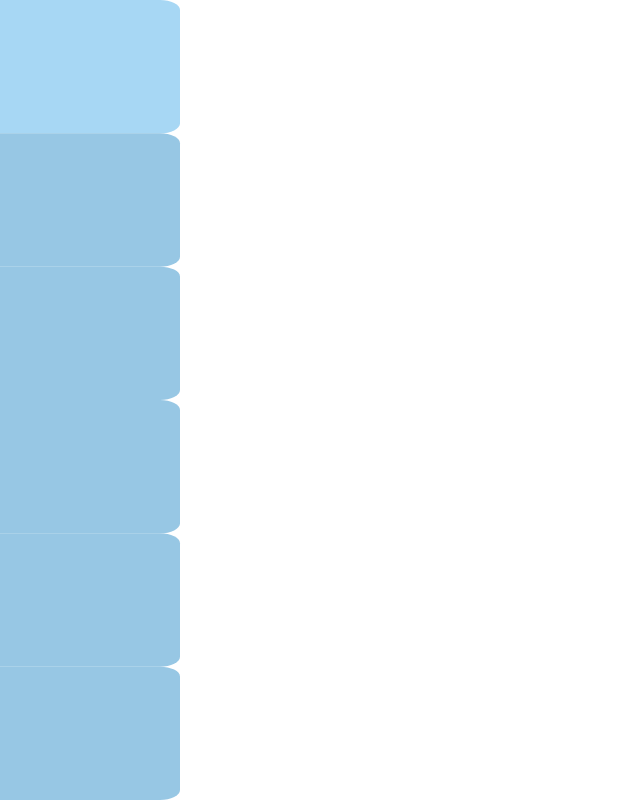
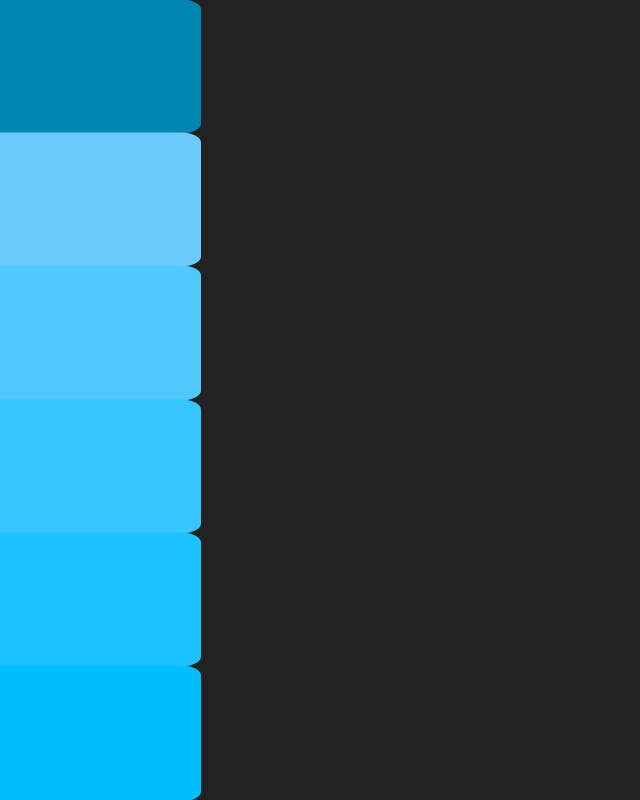
Before and after one commit to matanster/wireframe, a website: page public/home.html in a window 1280 px wide. Shown: the whole page, without its empty margins (0-640 px from the left). Drawn offline with nearby package versions, Linux system fonts and the light colour scheme.

Commit message:
dynamic color transitions

```diff
--- a/public/home.html
+++ b/public/home.html
@@ -1,5 +1,6 @@
 <html>
   <head>
+    <meta name="viewport" content="initial-scale=1">
     <script src="http://d3js.org/d3.v3.min.js" charset="utf-8"></script>
     <script src="/script/primus.js"></script>
     <script>
--- a/public/script-source/util.js
+++ b/public/script-source/util.js
@@ -5,3 +5,7 @@
     height: window.innerHeight
   };
 };
+
+exports.calcLength = function(i1, i2) {
+  return i2 - i1 + 1;
+};
--- a/public/script/main.js
+++ b/public/script/main.js
@@ -1,6 +1,6 @@
 (function e(t,n,r){function s(o,u){if(!n[o]){if(!t[o]){var a=typeof require=="function"&&require;if(!u&&a)return a(o,!0);if(i)return i(o,!0);throw new Error("Cannot find module '"+o+"'")}var f=n[o]={exports:{}};t[o][0].call(f.exports,function(e){var n=t[o][1][e];return s(n?n:e)},f,f.exports,e,t,n,r)}return n[o].exports}var i=typeof require=="function"&&require;for(var o=0;o<r.length;o++)s(r[o]);return s})({1:[function(require,module,exports){
 // Generated by CoffeeScript 1.6.3
-var boxBlock, sceneDefine, svg, sync, syncContent, syncInit, util, viewport;
+var sceneDefine, sceneSync, svg, syncInit, util, viewport;
 
 util = require('./util');
 
@@ -10,47 +10,64 @@ svg = {};
 
 viewport = null;
 
-boxBlock = function(numberOfBoxes) {
-  var box, _i, _ref, _results;
-  svg.boxes = [];
+sceneDefine = function() {
+  var boxBlock;
+  boxBlock = function(numberOfBoxes) {
+    var box, colorScale, colorTransition, newElement, _i, _ref, _results;
+    colorScale = d3.scale.linear().domain([0, numberOfBoxes - 1]).range(['#87CEFA', '#00BFFF']);
+    colorTransition = function(i) {
+      return function() {
+        return d3.select(this).transition().duration(25).ease('circle').style('fill', colorScale(i));
+      };
+    };
+    svg.boxes = [];
+    _results = [];
+    for (box = _i = 0, _ref = numberOfBoxes - 1; 0 <= _ref ? _i <= _ref : _i >= _ref; box = 0 <= _ref ? ++_i : --_i) {
+      newElement = svg.main.append('rect').style('fill', colorScale(box)).style('stroke-width', '0px').style('stroke', 'black').on('mouseover', function() {
+        return d3.select(this).transition().duration(300).ease('circle').style('fill', '#0086B2');
+      }).on('mouseout', colorTransition(box));
+      _results.push(svg.boxes[box] = {
+        'element': newElement
+      });
+    }
+    return _results;
+  };
+  svg.main = d3.select('body').append('svg');
+  return boxBlock(6);
+};
+
+sceneSync = function() {
+  var boxH, i, totalH, _i, _j, _ref, _ref1, _results;
+  viewport = util.getViewport();
+  console.dir(viewport);
+  svg.main.attr('width', viewport.width).attr('height', viewport.height).style('background-color', '#222222');
+  totalH = viewport.height;
+  boxH = totalH / svg.boxes.length;
+  for (i = _i = 0, _ref = svg.boxes.length - 1; 0 <= _ref ? _i <= _ref : _i >= _ref; i = 0 <= _ref ? ++_i : --_i) {
+    svg.boxes[i].x1 = -20;
+    svg.boxes[i].y1 = Math.floor(boxH * i) - 0.5;
+    svg.boxes[i].x2 = 200;
+    if (i === svg.boxes.length - 1) {
+      svg.boxes[i].y2 = totalH + 0.5;
+    } else {
+      svg.boxes[i].y2 = Math.floor(boxH * (i + 1)) - 0.5;
+    }
+    console.log(svg.boxes[i].y1);
+    console.log(svg.boxes[i].y2);
+    console.log('---');
+    svg.boxes[i].y1;
+  }
   _results = [];
-  for (box = _i = 0, _ref = numberOfBoxes - 1; 0 <= _ref ? _i <= _ref : _i >= _ref; box = 0 <= _ref ? ++_i : --_i) {
-    _results.push(svg.boxes[box] = svg.main.append("rect").style("fill", "#97c7e4").on("mouseover", function() {
-      return d3.select(this).style("fill", "#a7d7f4");
-    }).on("mouseout", function() {
-      return d3.select(this).style("fill", "#97c7e4");
-    }));
+  for (i = _j = 0, _ref1 = svg.boxes.length - 1; 0 <= _ref1 ? _j <= _ref1 : _j >= _ref1; i = 0 <= _ref1 ? ++_j : --_j) {
+    _results.push(svg.boxes[i].element.attr('x', svg.boxes[i].x1).attr('width', util.calcLength(svg.boxes[i].x1, svg.boxes[i].x2)).attr('y', svg.boxes[i].y1).attr('height', util.calcLength(svg.boxes[i].y1, svg.boxes[i].y2)).attr('rx', 20).attr('ry', 10));
   }
   return _results;
 };
 
-syncContent = function(viewport) {
-  var boxH, i, totalH, _i, _ref, _results;
-  svg.main.attr("width", viewport.width).attr("height", viewport.height);
-  totalH = viewport.height;
-  boxH = totalH / svg.boxes.length;
-  _results = [];
-  for (i = _i = 0, _ref = svg.boxes.length - 1; 0 <= _ref ? _i <= _ref : _i >= _ref; i = 0 <= _ref ? ++_i : --_i) {
-    _results.push(svg.boxes[i].attr("x", -20).attr("y", boxH * i).attr("width", 200).attr("height", boxH).attr("rx", 20).attr("ry", 10));
-  }
-  return _results;
-};
-
-sceneDefine = function() {
-  svg.main = d3.select("body").append("svg");
-  return boxBlock(6);
-};
-
-sync = function() {
-  viewport = util.getViewport();
-  console.dir(viewport);
-  return syncContent(viewport);
-};
-
 syncInit = function() {
-  sync();
+  sceneSync();
   return window.onresize = function() {
-    return sync();
+    return sceneSync();
   };
 };
 
@@ -59,14 +76,14 @@ sceneDefine();
 syncInit();
 
 /*
-svg.main.append("circle")
-    .style("stroke", "gray")
-    .style("fill", "white")
-    .attr("r", 40)
-    .attr("cx", 50)
-    .attr("cy", 50)
-    .on("mouseover", () -> d3.select(this).style("fill", "aliceblue"))
-    .on("mouseout", () -> d3.select(this).style("fill", "white"));
+svg.main.append('circle')
+    .style('stroke', 'gray')
+    .style('fill', 'white')
+    .attr('r', 40)
+    .attr('cx', 50)
+    .attr('cy', 50)
+    .on('mouseover', () -> d3.select(this).style('fill', 'aliceblue'))
+    .on('mouseout', () -> d3.select(this).style('fill', 'white'));
 */
 
 
@@ -79,4 +96,8 @@ exports.getViewport = function() {
   };
 };
 
+exports.calcLength = function(i1, i2) {
+  return i2 - i1 + 1;
+};
+
 },{}]},{},[1])
```
Also changed, not shown: public/script-source/main.coffee (+65 -37 lines), public/script-source/main.js (+60 -43 lines), public/script-source/util.coffee (+5 -2 lines).
